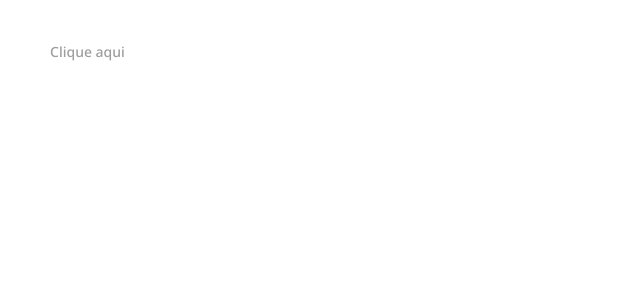
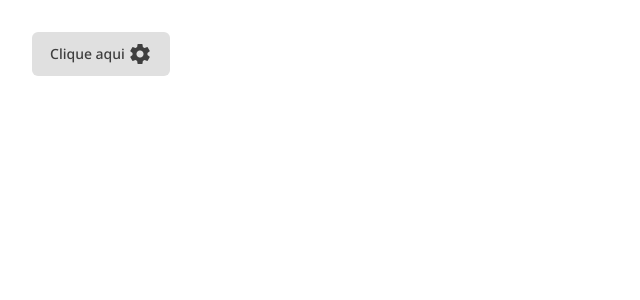
Before and after one commit to eireneof/button-component, an Angular app: page / in a window 1280 px wide. Shown: the top 300 px of the page, without its empty margins (0-640 px from the left). Built offline with nearby package versions, Linux system fonts and the light colour scheme.

Commit message:
feat: opção de setar ícones no botão na direita ou esquerda

```diff
--- a/src/app/app.component.html
+++ b/src/app/app.component.html
@@ -1,3 +1,11 @@
 <main>
-    <app-button btnClass="text" btnLabel="Clique aqui" (btnAction)="teste()" [boxShadow]="false" [btnDisabled]="true"></app-button>
+  <app-button
+    btnLabel="Clique aqui"
+    (btnAction)="teste()"
+    [boxShadow]="false"
+    [btnDisabled]="false"
+    [btnIcon]="true"
+    btnIconName="settings"
+    btnIconPosition="right"
+  ></app-button>
 </main>
--- a/src/app/app.module.ts
+++ b/src/app/app.module.ts
@@ -4,6 +4,7 @@ import { BrowserModule } from '@angular/platform-browser';
 import { AppComponent } from './app.component';
 import { ButtonComponent } from './components/button/button.component';
 import { BrowserAnimationsModule } from '@angular/platform-browser/animations';
+import {MatIconModule} from '@angular/material/icon';
 
 @NgModule({
   declarations: [
@@ -12,7 +13,8 @@ import { BrowserAnimationsModule } from '@angular/platform-browser/animations';
   ],
   imports: [
     BrowserModule,
-    BrowserAnimationsModule
+    BrowserAnimationsModule,
+    MatIconModule
   ],
   providers: [],
   bootstrap: [AppComponent]
--- a/src/app/components/button/button.component.css
+++ b/src/app/components/button/button.component.css
@@ -1,4 +1,8 @@
 button {
+  display: flex;
+  align-items: center;
+  justify-content: center;
+  gap: 0.2rem;
   font-family: "Noto Sans", sans-serif;
   font-weight: 500;
   font-size: 0.875rem;
@@ -11,13 +15,13 @@ button {
   transition: background-color 0.3s;
 }
 
-.default {
+.button {
   color: var(--text-default);
   background-color: var(--default);
 }
 
-.default:hover,
-.default:focus {
+.button:hover,
+.button:focus {
   background-color: var(--default-focus);
 }
 
@@ -41,7 +45,7 @@ button {
   background-color: var(--outline-focus);
 }
 
-.default:disabled, .outline:disabled {
+.button:disabled, .outline:disabled {
   background-color: var(--default);
   color: var(--text-disabled);
   border: none;
@@ -53,3 +57,7 @@ button {
   color: var(--text-disabled);
   cursor: not-allowed;
 }
+
+.reverse-items {
+  flex-direction: row-reverse;
+}
--- a/src/app/components/button/button.component.html
+++ b/src/app/components/button/button.component.html
@@ -1,3 +1,15 @@
-<button [ngClass]="btnClass" [class.box-shadow]="boxShadow" (click)="handleBtnAction($event)"  [disabled]="btnDisabled">
-    {{ btnLabel }}
+<button
+  [ngClass]="btnClass"
+  [class.box-shadow]="boxShadow"
+  [class.reverse-items]="btnIconPosition == 'left'"
+  (click)="handleBtnAction($event)"
+  [disabled]="btnDisabled"
+>
+  {{ btnLabel }}
+  <mat-icon
+    *ngIf="btnIcon"
+    aria-hidden="false"
+    aria-label="Example home icon"
+    >{{ btnIconName }}</mat-icon
+  >
 </button>
--- a/src/app/components/button/button.component.ts
+++ b/src/app/components/button/button.component.ts
@@ -8,9 +8,12 @@ import { Component, EventEmitter, Input, OnInit, Output } from '@angular/core';
 export class ButtonComponent implements OnInit {
 
   @Input() btnLabel: string = 'Default';
-  @Input() btnClass: 'default' | 'outline' | 'text' = 'default';
+  @Input() btnClass: 'button' | 'outline' | 'text' = 'button';
   @Input() boxShadow: boolean = true;
   @Input() btnDisabled: boolean = false;
+  @Input() btnIcon: boolean = false;
+  @Input() btnIconName: string = 'favorite';
+  @Input() btnIconPosition: 'left' | 'right' = 'right';
 
   @Output() btnAction = new EventEmitter<MouseEvent>();
 
```
